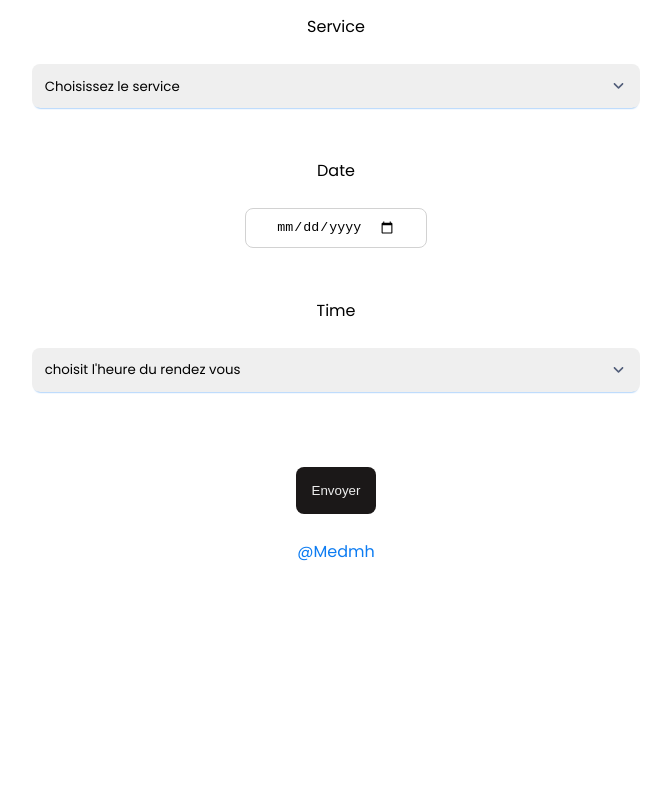
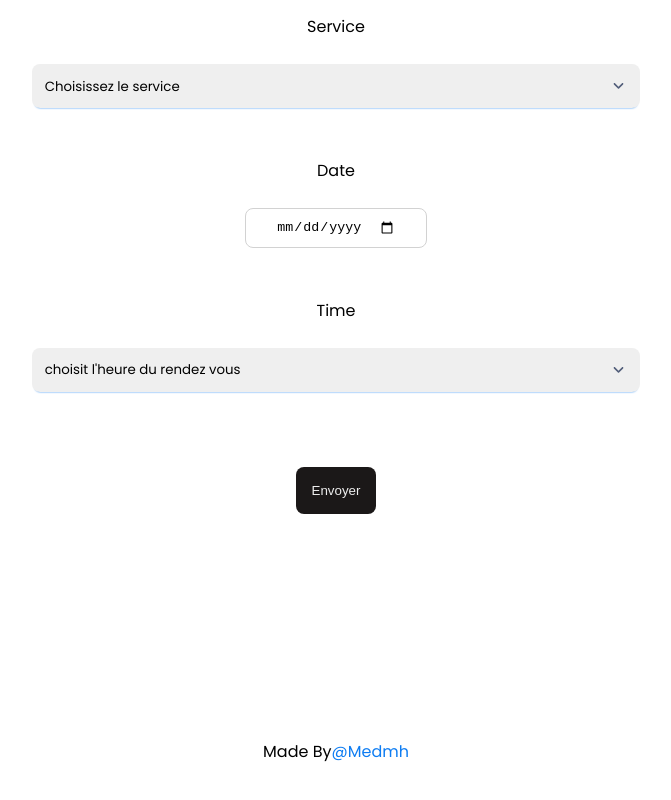
Before and after one commit to medragneel/appointy, a website: page index.html in a window 1280 px wide. Shown: the part 502-1302 px from the top of the page, without its empty margins (304-975 px from the left). Before the commit the page ends 1116 px from the top, so only its background shows below. Drawn offline with nearby package versions, Linux system fonts and the light colour scheme; a web font is replaced by a local one.

Commit message:
changed index.html

```diff
--- a/index.html
+++ b/index.html
@@ -143,9 +143,18 @@
         </div>
 
     </center>
+    <br>
+    <br>
+    <br>
+    <br>
+    <br>
+    <br>
+    <br>
+    <br>
+
 
     <!-- <script src="/app.js"></script> -->
-    <center><a href="https://medmh.netlify.app/" target="_blank">@Medmh</a> </center>
+    <center>Made By<a href="https://medmh.netlify.app/" target="_blank">@Medmh</a> </center>
     <br>
     <br>
 
```
